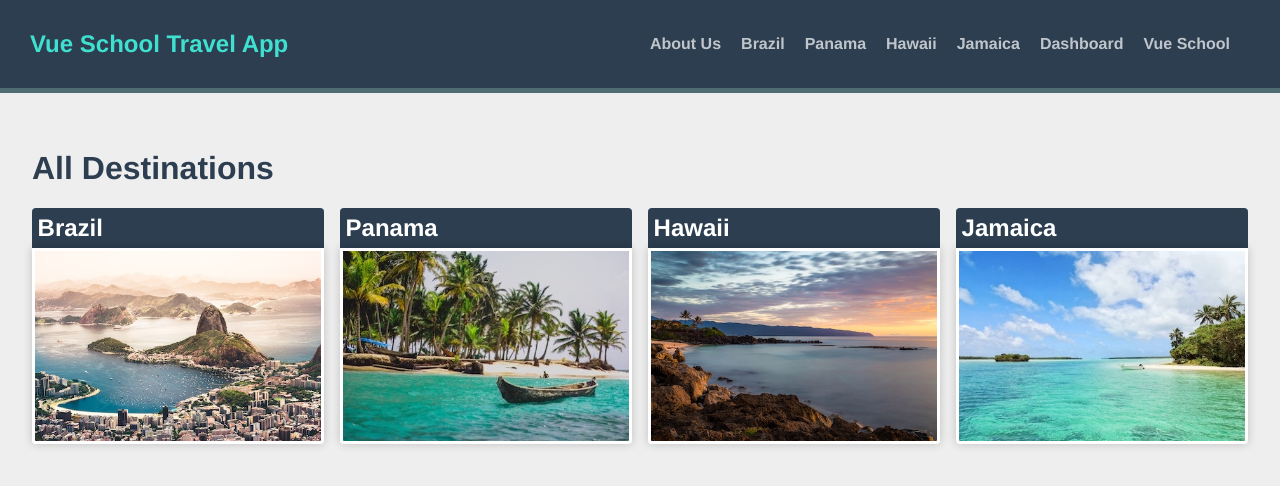
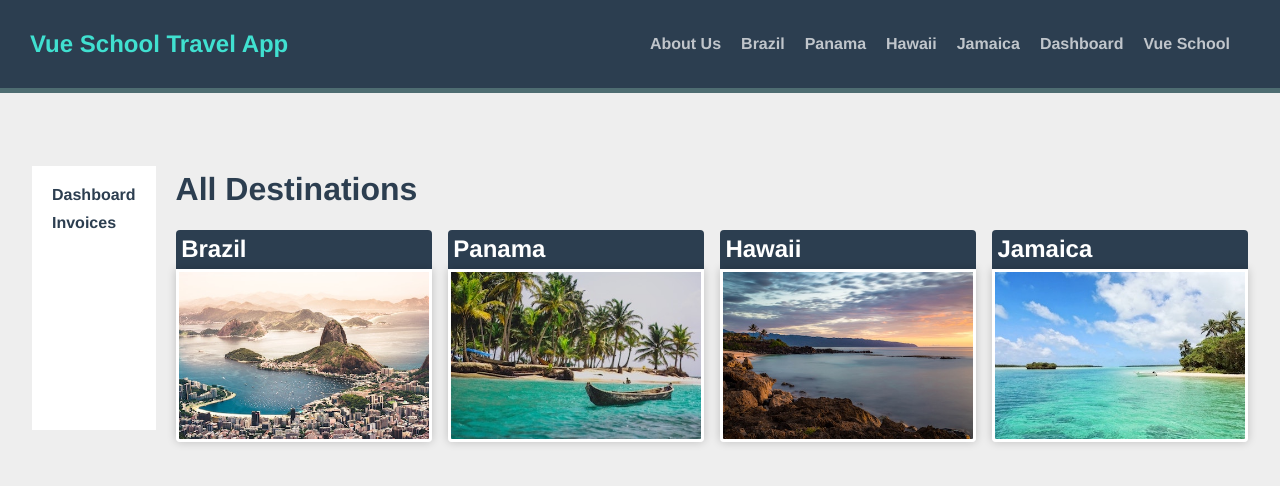
Before and after one commit to kiraGit67/vue-school-travel-app, a Vue app: page / in a window 1280 px wide. Shown: the top 486 px of the page. Built offline with nearby package versions, Linux system fonts and the light colour scheme.

Commit message:
implements LeftSidebar component into App.vue

```diff
--- a/src/App.vue
+++ b/src/App.vue
@@ -1,7 +1,10 @@
 <template>
   <the-navigation />
   <div class="container">
-    <router-view v-slot="{ Component }">
+    <router-view class="view left-sidebar" name="LeftSidebar"
+      ><left-sidebar
+    /></router-view>
+    <router-view v-slot="{ Component }" class="main-view">
       <transition name="slide-fade" mode="out-in">
         <component :is="Component" :key="$route.path"></component>
       </transition>
@@ -11,15 +14,29 @@
 
 <script>
 import TheNavigation from "@/components/TheNavigation.vue";
+import LeftSidebar from "@/components/LeftSidebar.vue";
 
 export default {
   components: {
     TheNavigation,
+    LeftSidebar,
   },
 };
 </script>
 
 <style lang="css">
+.container {
+  display: flex;
+}
+
+.left-sidebar {
+  width: 20%;
+}
+
+.main-view {
+  width: 100%;
+}
+
 /* transition .moveUp **************************************************************** */
 .moveUp-enter-active {
   animation: fadeIn 1s ease-in;
```
